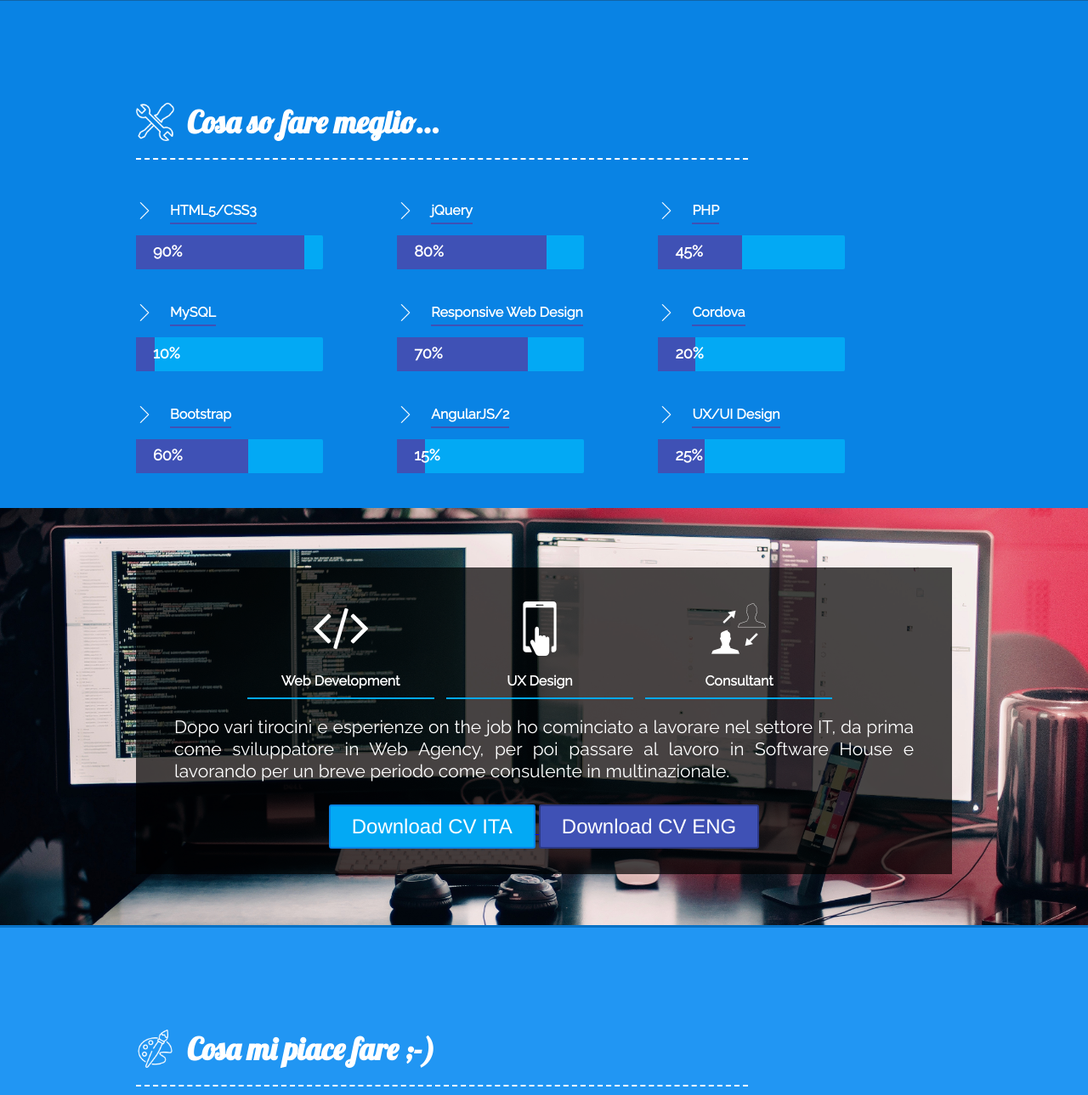
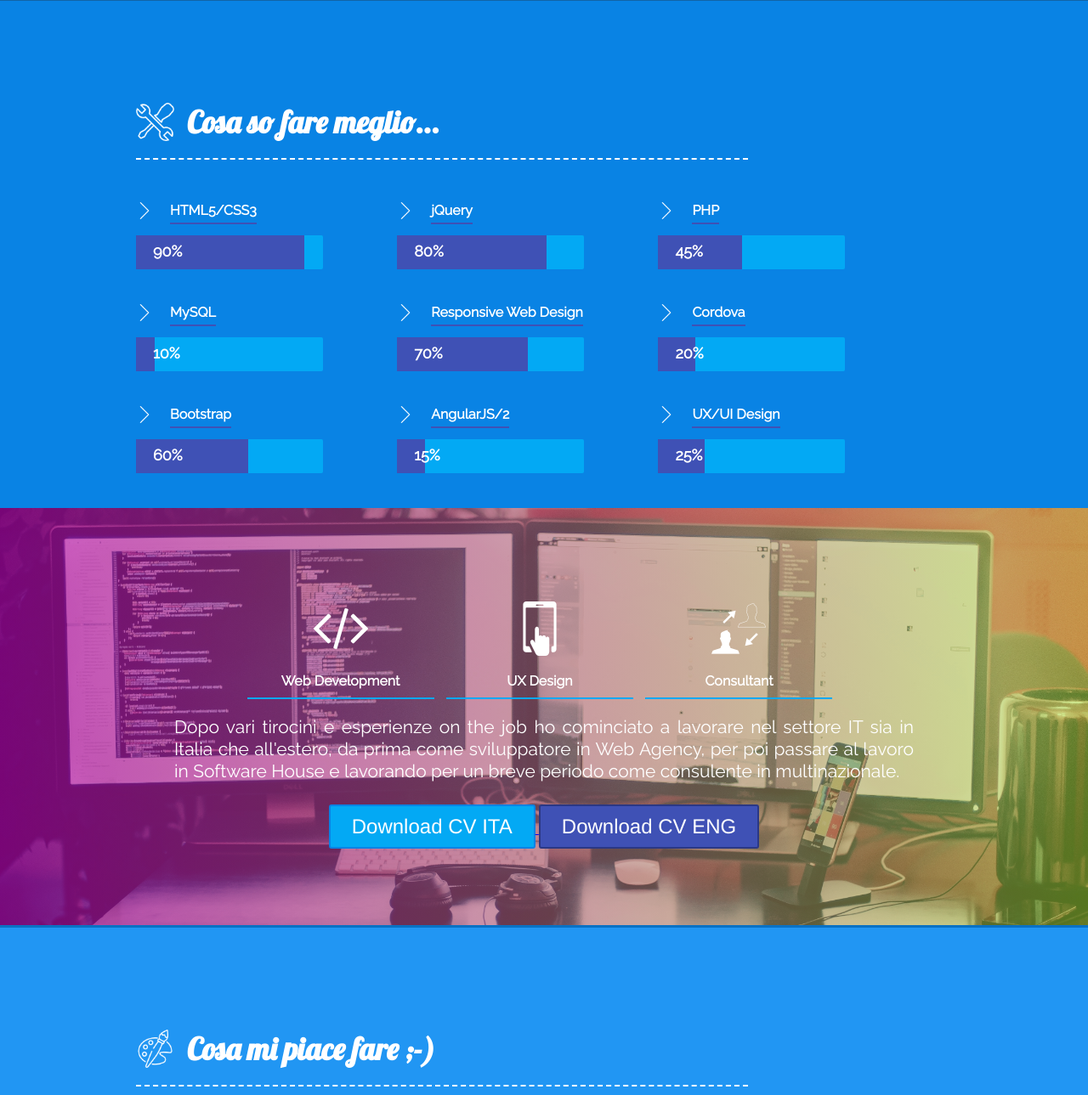
Before and after one commit to RiccardoSchifaudo94/schiri_site, a PHP site: page / in a window 1280 px wide. Shown: the part 1410-2699 px from the top of the page at 85% size. Run offline with PHP 8.4, Linux system fonts and the light colour scheme.

Commit message:
#maschere per sfondi website

```diff
--- a/css/style.css
+++ b/css/style.css
@@ -151,7 +151,7 @@ body {
 }
 .schiri_content.schiri_bkg_1:before{
     content: "";
-    background-image: linear-gradient(-90deg, rgba(50, 64, 225, 0.51) ,rgba(181, 6, 174, 0.66));
+    background-image: linear-gradient(-90deg, rgba(166, 225, 50, 0.51) ,rgba(181, 6, 174, 0.66));
     position: absolute;
     width: 100%;
     top: 0;
@@ -181,6 +181,17 @@ body {
     min-height: 240px;
     padding: 70px 20px 60px;
     background-repeat: no-repeat;
+    position: relative;
+}
+.schiri_bkg_2:before{
+	content: "";
+    width: 100%;
+    right: 0;
+    top: 0;
+    left: 0;
+    position: absolute;
+    bottom: 0;
+    background-image: linear-gradient(-90deg, rgba(166, 225, 50, 0.51) ,rgba(181, 6, 174, 0.66));
 }
 .schiri_footer{
 	background-color: #3e3e3e;
@@ -339,10 +350,12 @@ body {
 .schiri_box_section{
 	text-align: left;
     font-family: Helvetica;
-    background-color: rgba(0, 0, 0, 0.7);
+    /* background-color: rgba(0, 0, 0, 0.7); */
     padding: 30px 20px;
     height: auto;
-    text-align:center;
+    text-align: center;
+    z-index: 2;
+    position: relative;
 }
 .schiri_timeline {
     border-top: 2px solid #2b3885;
--- a/index.html
+++ b/index.html
@@ -176,7 +176,7 @@
 						<strong>Consultant</strong>
 					</div>
 					<p>
-						Dopo vari tirocini e esperienze on the job ho cominciato a lavorare nel settore IT, da prima come sviluppatore in Web Agency, per poi passare al lavoro in Software House e lavorando per un breve periodo come consulente in multinazionale.
+						Dopo vari tirocini e esperienze on the job ho cominciato a lavorare nel settore IT sia in Italia che all'estero, da prima come sviluppatore in Web Agency, per poi passare al lavoro in Software House e lavorando per un breve periodo come consulente in multinazionale.
 					</p>
 					<!--<button class="schiri_btn schiri_btn_modal_cv">Scopri CV</button>-->
 					<a href="doc/CV_Schifaudo_ITA_Ridotto.pdf" target="_blank">
```
